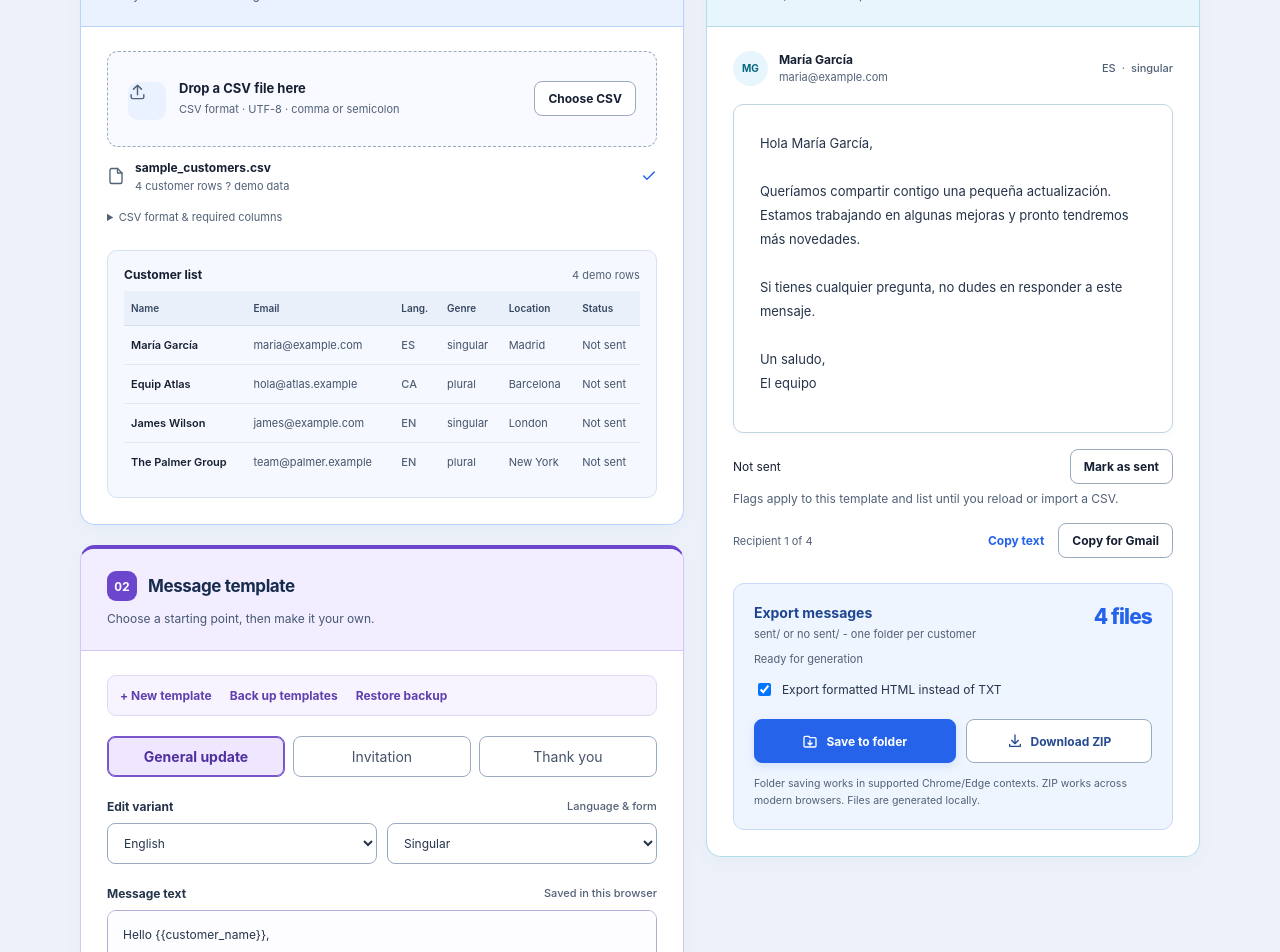
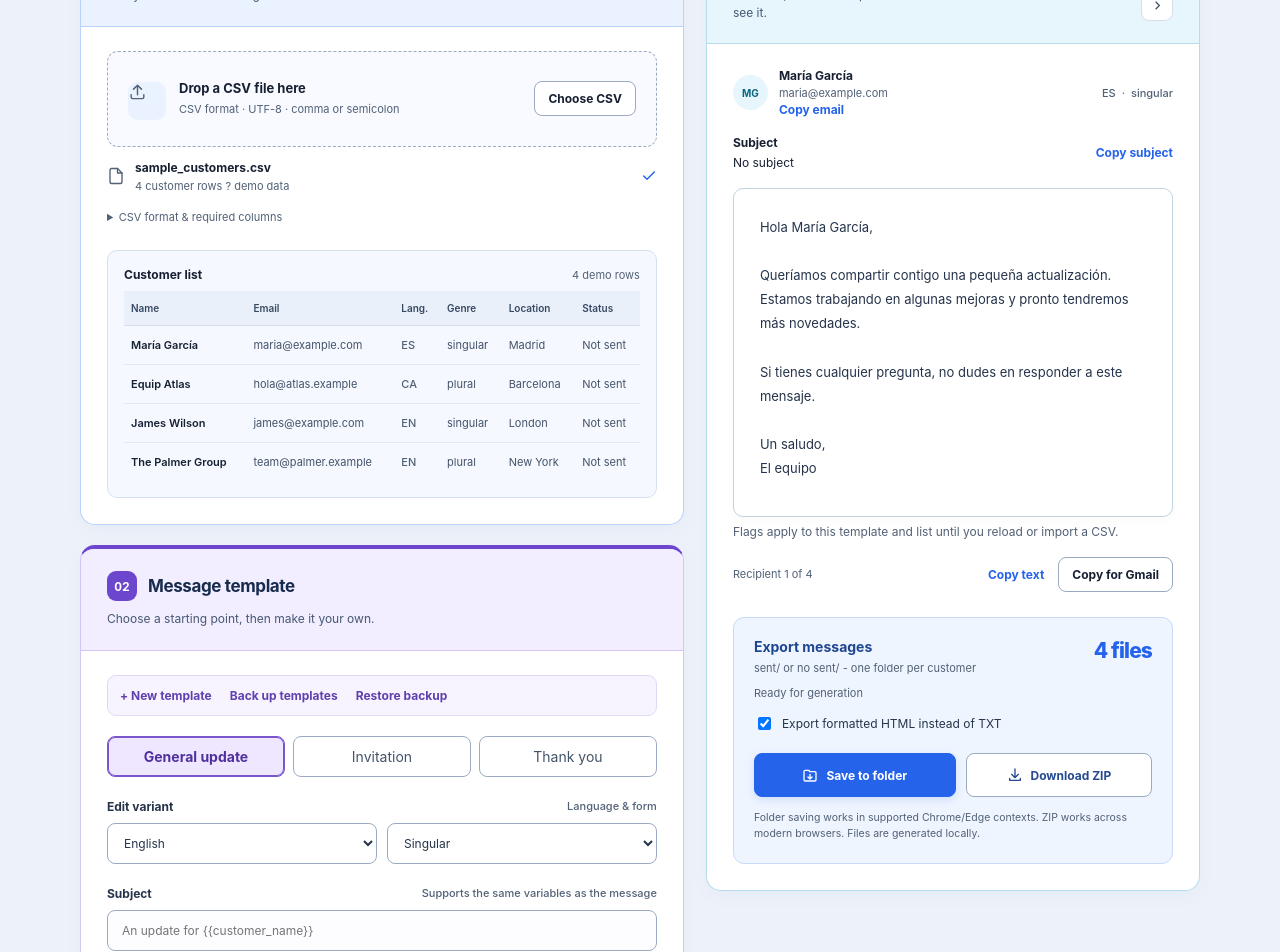
Before and after one commit to AlexDaude/fill-templates-email, a Next.js app: page / in a window 1280 px wide. Shown: the part 300-1252 px from the top of the page. Built offline with nearby package versions, Linux system fonts and the light colour scheme.

Commit message:
added subject and email copiable

```diff
--- a/app/globals.css
+++ b/app/globals.css
@@ -173,3 +173,13 @@ th { background:#eaf0fa; color:#364862; }
 .sent-row .tag { color:#166534; }
 .sent-controls button:disabled { opacity:.45; cursor:not-allowed; }
 .preview-bottom { flex-wrap:wrap; }
+
+.subject-input { width:100%; border:1px solid var(--line-strong); border-radius:8px; padding:12px 14px; background:#fdfcff; color:#25344b; font-size:12px; }
+.subject-preview { display:flex; align-items:center; justify-content:space-between; gap:16px; margin:18px 0; font-size:12px; }
+.subject-preview > div { min-width:0; }
+.subject-preview p { margin:5px 0 0; white-space:pre-wrap; overflow-wrap:anywhere; user-select:text; }
+.subject-preview button { flex-shrink:0; }
+.recipient-details span { user-select:text; }
+.preview-controls { flex-wrap:wrap; justify-content:flex-end; }
+.preview-controls .sent-controls { margin-top:0; flex-wrap:wrap; justify-content:flex-end; }
+@media(max-width:600px) { .right-panel > .panel-header { flex-wrap:wrap; } .preview-controls { width:100%; } }
--- a/components/PreviewSection.jsx
+++ b/components/PreviewSection.jsx
@@ -1,25 +1,27 @@
 import { formattedMessage } from "@/lib/textflow-core";
-export default function PreviewSection({ person, currentIndex, setCurrentIndex, count, message, previewRef, copy, sent, toggleSent, children }) {
+export default function PreviewSection({ person, currentIndex, setCurrentIndex, count, subject, copyField, message, previewRef, copy, sent, toggleSent, children }) {
 
   return (
       <section className="panel right-panel" aria-labelledby="preview-title">
         <div className="panel-header">
           <div><div className="panel-title"><span className="step-number">03</span><h2 id="preview-title">Message preview</h2></div><p className="desc">Your text, as each recipient will see it.</p></div>
           <div className="preview-controls">
+        <div className="sent-controls">
+          <span className={sent ? "sent-label" : ""} role="status">{person ? (sent ? "Sent" : "Not sent") : "No recipient selected"}</span>
+          <button className="browse-btn" type="button" disabled={!person} aria-pressed={sent} onClick={toggleSent}>{sent ? "Mark as not sent" : "Mark as sent"}</button>
+        </div>
+
             <button className="icon-btn" id="prevPerson" disabled={!person || currentIndex === 0} onClick={() => setCurrentIndex(Math.max(0, currentIndex - 1))} type="button" title="Previous customer" aria-label="Previous customer"><svg width="15" height="15" viewBox="0 0 24 24" fill="none" stroke="currentColor" strokeWidth="2"><path d="m15 18-6-6 6-6"/></svg></button>
             <button className="icon-btn" id="nextPerson" disabled={!person || currentIndex >= count - 1} onClick={() => setCurrentIndex(Math.min(count - 1, currentIndex + 1))} type="button" title="Next customer" aria-label="Next customer"><svg width="15" height="15" viewBox="0 0 24 24" fill="none" stroke="currentColor" strokeWidth="2"><path d="m9 18 6-6-6-6"/></svg></button>
           </div>
         </div>
         <div className={"recipient" + (sent ? " is-sent" : "")}>
           <div className="recipient-avatar" id="recipientAvatar">{person ? person.customer_name.split(/\s+/).slice(0, 2).map(s => s[0]).join("").toUpperCase() : "?"}</div>
-          <div className="recipient-details"><strong id="recipientName">{person?.customer_name ?? "No recipient selected"}</strong><span id="recipientEmail">{person?.customer_email}</span></div>
+          <div className="recipient-details"><strong id="recipientName">{person?.customer_name ?? "No recipient selected"}</strong><span id="recipientEmail">{person?.customer_email}</span><button className="text-btn" type="button" disabled={!person} onClick={() => copyField(person.customer_email, "Email address")}>Copy email</button></div>
           <div className="recipient-meta"><span className="tag" id="recipientLanguage">{person?.language.toUpperCase()}</span><span className="tag" id="recipientGenre">{person?.genre}</span></div>
         </div>
+        <div className="subject-preview"><div><strong>Subject</strong><p>{subject || (person ? "No subject" : "No recipient selected")}</p></div><button className="text-btn" type="button" disabled={!person || !subject} onClick={() => copyField(subject, "Subject")}>Copy subject</button></div>
         <div className={"paper" + (sent ? " is-sent" : "")}><div className="paper-content" id="messagePreview" ref={previewRef} dangerouslySetInnerHTML={{ __html: person ? formattedMessage(message) : "Upload a CSV with valid customers to preview the personalized message." }}/></div>
-        <div className="sent-controls">
-          <span className={sent ? "sent-label" : ""} role="status">{person ? (sent ? "Sent" : "Not sent") : "No recipient selected"}</span>
-          <button className="browse-btn" type="button" disabled={!person} aria-pressed={sent} onClick={toggleSent}>{sent ? "Mark as not sent" : "Mark as sent"}</button>
-        </div>
         <p className="desc">Flags apply to this template and list until you reload or import a CSV.</p>
         <div className="preview-bottom"><span id="previewPosition">{person ? `Recipient ${currentIndex + 1} of ${count}` : "No recipients"}</span><div className="copy-actions"><button className="text-btn" type="button" id="copyMessage" disabled={!person} onClick={() => copy(false)}>Copy text</button><button className="browse-btn" type="button" id="copyGmail" disabled={!person} onClick={() => copy(true)}>Copy for Gmail</button></div></div>
         {children}
--- a/components/TemplatesSection.jsx
+++ b/components/TemplatesSection.jsx
@@ -1,5 +1,5 @@
 import { useRef } from "react";
-export default function TemplatesSection({ library, ready, selectedTemplate, setSelectedTemplate, language, setLanguage, genre, setGenre, saveStatus, editVariant, newTemplate, restore, onBackup, onReset }) {
+export default function TemplatesSection({ library, ready, selectedTemplate, setSelectedTemplate, language, setLanguage, genre, setGenre, saveStatus, editSubject, editVariant, newTemplate, restore, onBackup, onReset }) {
   const backupInput = useRef(null);
   return (
         <section className="panel templates-panel" aria-labelledby="templates-title">
@@ -15,6 +15,8 @@ export default function TemplatesSection({ library, ready, selectedTemplate, set
             <select id="langSelect" value={language} onChange={e => setLanguage(e.target.value)} className="select" aria-label="Template language"><option value="en">English</option><option value="es">Español</option><option value="ca">Català</option></select>
             <select id="genreSelect" value={genre} onChange={e => setGenre(e.target.value)} className="select" aria-label="Singular or plural form"><option value="singular">Singular</option><option value="plural">Plural</option></select>
           </div>
+          <label className="field-label" htmlFor="subjectEditor">Subject <span>Supports the same variables as the message</span></label>
+          <input className="subject-input" id="subjectEditor" type="text" value={library.subjects?.[selectedTemplate]?.[language]?.[genre] ?? ""} onChange={e => editSubject(e.target.value)} disabled={!ready} placeholder="An update for {{customer_name}}" />
           <div className="field-label">Message text <span><span id="saveStatus" role="status">{saveStatus}</span></span></div>
           <textarea id="templateEditor" value={library.templates[selectedTemplate][language][genre]} onChange={e => editVariant(e.target.value)} disabled={!ready} spellCheck="true" aria-label="Template message text"></textarea>
           <p className="format-help">Formatting: <code>**bold text**</code> · <code>[link text](https://example.com)</code></p>
--- a/components/Textflow.jsx
+++ b/components/Textflow.jsx
@@ -1,6 +1,6 @@
 "use client";
 import { useEffect, useRef, useState } from "react";
-import { DEMO, original, STORAGE_KEY, labels, validateLibrary, isValid, gmailHtml, parseCsv, safeSegment, zipFiles } from "@/lib/textflow-core";
+import { fillVariables, formattedMessage, DEMO, original, STORAGE_KEY, labels, validateLibrary, isValid, gmailHtml, parseCsv, safeSegment, zipFiles } from "@/lib/textflow-core";
 import SiteHeader from "./SiteHeader";
 import PageIntro from "./PageIntro";
 import SiteFooter from "./SiteFooter";
@@ -41,7 +41,7 @@ export default function Textflow() {
         }, 0);
         return () => { clearTimeout(hydrationTimer); clearTimeout(toastTimer.current); };
     }, []);
-    function libraryData(data = library) { return { version: 1, templates: Object.keys(data.templates).map(id => ({ id, name: data.labels[id], variants: data.templates[id] })) }; }
+    function libraryData(data = library) { return { version: 1, templates: Object.keys(data.templates).map(id => ({ id, name: data.labels[id], variants: data.templates[id], subjects: data.subjects?.[id] })) }; }
     function persist(data) {
         setLibrary(data);
         try {
@@ -54,8 +54,17 @@ export default function Textflow() {
         }
     }
     function editVariant(value) { const next = structuredClone(library); next.templates[selectedTemplate][language][genre] = value; persist(next); }
+    function editSubject(value) {
+        const next = structuredClone(library);
+        next.subjects ??= {};
+        next.subjects[selectedTemplate] ??= {};
+        next.subjects[selectedTemplate][language] ??= {};
+        next.subjects[selectedTemplate][language][genre] = value;
+        persist(next);
+    }
     const valid = people.filter(isValid), invalid = people.length - valid.length, person = valid[currentIndex];
-    const interpolate = p => (library.templates[selectedTemplate][p.language][p.genre] || "").replace(/{{\s*(customer_name|customer_email|language|genre|location)\s*}}/g, (_, key) => p[key]);
+    const interpolate = p => fillVariables(library.templates[selectedTemplate][p.language][p.genre] || "", p);
+    const subjectFor = p => fillVariables(library.subjects?.[selectedTemplate]?.[p.language]?.[p.genre] || "", p).replace(/[\r\n]+/g, " ");
     const isSent = p => Boolean(sentMessages[selectedTemplate]?.includes(people.indexOf(p)));
     function toggleSent() {
         if (!person) return;
@@ -90,7 +99,7 @@ export default function Textflow() {
         return; if (Object.keys(library.templates).length >= 100) {
         showToast("Maximum of 100 templates reached.");
         return;
-    } const id = "custom-" + crypto.randomUUID(); persist({ templates: { ...library.templates, [id]: structuredClone(original.update) }, labels: { ...library.labels, [id]: name.trim().slice(0, 100) } }); setSelectedTemplate(id); }
+    } const id = "custom-" + crypto.randomUUID(); persist({ ...library, templates: { ...library.templates, [id]: structuredClone(original.update) }, labels: { ...library.labels, [id]: name.trim().slice(0, 100) } }); setSelectedTemplate(id); }
     async function restore(event) {
         const file = event.target.files[0];
         event.target.value = "";
@@ -110,7 +119,7 @@ export default function Textflow() {
             showToast("Restore failed: " + error.message);
         }
     }
-    function exportFiles() { const used = new Map(); return valid.map(p => { const folder = safeSegment(p.customer_email), key = folder.toLowerCase(), count = (used.get(key) || 0) + 1; used.set(key, count); const text = interpolate(p); return { name: (isSent(p) ? "sent/" : "no sent/") + folder + "/" + selectedTemplate + (count > 1 ? "_" + count : "") + (exportHtml ? ".html" : ".txt"), content: exportHtml ? '<!doctype html><html><head><meta charset="utf-8"><title>Customer message</title></head><body>' + gmailHtml(text) + "</body></html>" : text }; }); }
+    function exportFiles() { const used = new Map(); return valid.map(p => { const folder = safeSegment(p.customer_email), key = folder.toLowerCase(), count = (used.get(key) || 0) + 1; used.set(key, count); const text = interpolate(p), subject = subjectFor(p); return { name: (isSent(p) ? "sent/" : "no sent/") + folder + "/" + selectedTemplate + (count > 1 ? "_" + count : "") + (exportHtml ? ".html" : ".txt"), content: exportHtml ? '<!doctype html><html><head><meta charset="utf-8"><title>Customer message</title></head><body>' + (subject ? "<p><strong>Subject:</strong> " + formattedMessage(subject) + "</p>" : "") + gmailHtml(text) + "</body></html>" : (subject ? "Subject: " + subject + "\n\n" : "") + text }; }); }
     function download(blob, name) { const url = URL.createObjectURL(blob), a = document.createElement("a"); a.href = url; a.download = name; document.body.append(a); a.click(); a.remove(); setTimeout(() => URL.revokeObjectURL(url), 10000); }
     function canExport() { if (!valid.length)
         return false; if (valid.some(p => !interpolate(p).trim())) {
@@ -147,6 +156,14 @@ export default function Textflow() {
                 showToast("Could not save all files: " + error.message);
         }
     }
+    async function copyField(value, label) {
+        try {
+            await navigator.clipboard.writeText(value);
+            showToast(label + " copied to clipboard.");
+        } catch {
+            showToast("Clipboard unavailable. Select and copy the " + label.toLowerCase() + " manually.");
+        }
+    }
     async function copy(formatted) {
         if (!person)
             return;
@@ -174,12 +191,12 @@ export default function Textflow() {
               <TemplatesSection
                 library={library} ready={ready} selectedTemplate={selectedTemplate} setSelectedTemplate={setSelectedTemplate}
                 language={language} setLanguage={setLanguage} genre={genre} setGenre={setGenre}
-                saveStatus={saveStatus} editVariant={editVariant} newTemplate={newTemplate} restore={restore}
+                saveStatus={saveStatus} editSubject={editSubject} editVariant={editVariant} newTemplate={newTemplate} restore={restore}
                 onBackup={() => download(new Blob([JSON.stringify(libraryData(), null, 2)], { type: "application/json" }), "textflow-templates.json")}
                 onReset={() => editVariant(original[selectedTemplate]?.[language]?.[genre] ?? "Hello {{customer_name}},\n\n")}
               />
             </div>
-            <PreviewSection sent={person ? isSent(person) : false} toggleSent={toggleSent} person={person} currentIndex={currentIndex} setCurrentIndex={setCurrentIndex} count={valid.length} message={message} previewRef={preview} copy={copy}>
+            <PreviewSection subject={person ? subjectFor(person) : ""} copyField={copyField} sent={person ? isSent(person) : false} toggleSent={toggleSent} person={person} currentIndex={currentIndex} setCurrentIndex={setCurrentIndex} count={valid.length} message={message} previewRef={preview} copy={copy}>
               <ExportSection count={valid.length} invalid={invalid} exportHtml={exportHtml} setExportHtml={setExportHtml} saveToFolder={saveToFolder} downloadZip={downloadZip} />
             </PreviewSection>
           </div>
```
Also changed, not shown: scripts/check-workflows.mjs (+14 -1 lines), lib/textflow-core.js, 1 other file (tests, documents, lock files or other folders).
